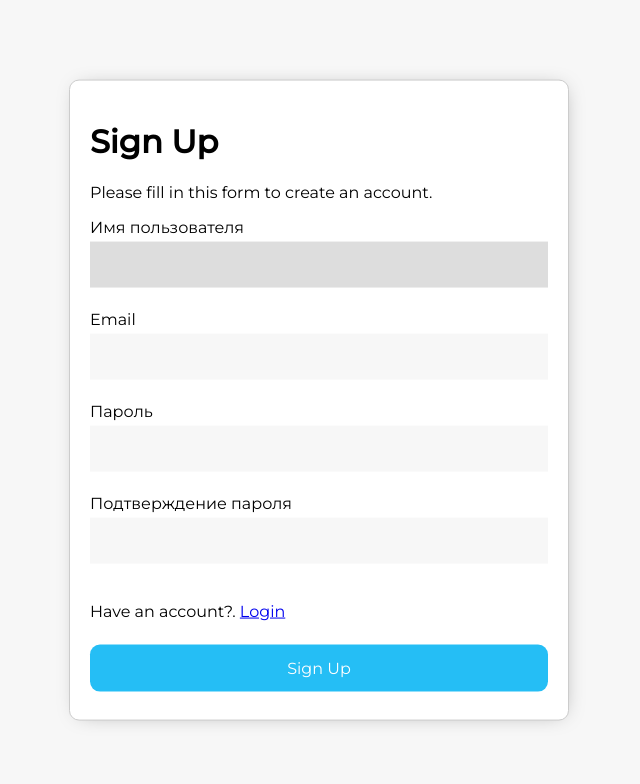
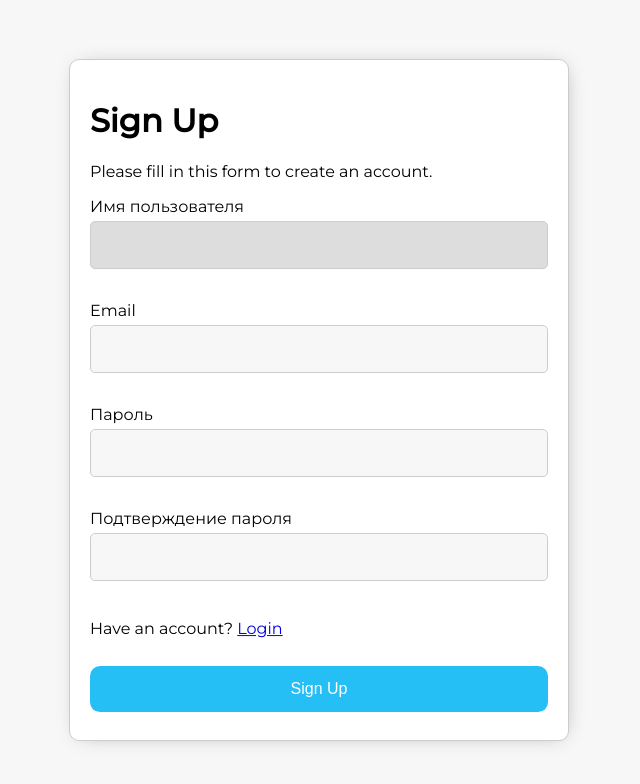
Before and after one commit to anvargram/grocery-store, a Django app: page /profile/registration/ in a window 1280 px wide. Shown: the top 784 px of the page, without its empty margins (321-961 px from the left). Run offline with Django 5.2, Linux system fonts and the light colour scheme.

Commit message:
пофиксил проблему с коммитом

```diff
--- a/diplomka/apps/profiles/templates/registration.html
+++ b/diplomka/apps/profiles/templates/registration.html
@@ -12,10 +12,12 @@
         body {
             font-family: Montserrat, Arial, Helvetica, sans-serif;
             background-color: #f7f7f7;
+            margin: 0;
+            padding: 0;
         }
 
         * {
-            box-sizing: border-box
+            box-sizing: border-box;
         }
 
         .container {
@@ -28,40 +30,22 @@
             border: 1px solid #ccc;
             border-radius: 10px;
             background: white;
-            -webkit-box-shadow: 2px 1px 21px -9px rgba(0, 0, 0, 0.38);
-            -moz-box-shadow: 2px 1px 21px -9px rgba(0, 0, 0, 0.38);
             box-shadow: 2px 1px 21px -9px rgba(0, 0, 0, 0.38);
         }
 
         input[type=text],
         input[type=email],
-        input[type=password] {
+        input[type=password],
+        input[type=phone],
+        select {
             width: 100%;
             padding: 15px;
             margin: 5px 0 22px 0;
             display: inline-block;
-            border: none;
+            border: 1px solid #ccc;
             background: #f7f7f7;
             font-family: Montserrat, Arial, Helvetica, sans-serif;
-        }
-
-        select {
-            width: 18%;
-            padding: 15px;
-            margin: 5px 0 22px 0;
-            display: inline-block;
-            border: none;
-            background: #f7f7f7;
-            font-family: Montserrat, Arial, Helvetica, sans-serif;
-        }
-
-        input[type=phone] {
-            width: 81%;
-            padding: 15px;
-            margin: 5px 0 22px 0;
-            display: inline-block;
-            border: none;
-            background: #f7f7f7;
+            border-radius: 5px;
         }
 
         input[type=text]:focus,
@@ -70,6 +54,16 @@
         select:focus {
             background-color: #ddd;
             outline: none;
+        }
+
+        .form-field {
+            margin-bottom: 10px;
+        }
+
+        .form-error {
+            color: red;
+            font-size: 0.9em;
+            margin-top: 5px;
         }
 
         button {
@@ -82,12 +76,15 @@
             width: 100%;
             opacity: 0.9;
             font-size: 16px;
-            font-family: Montserrat, Arial, Helvetica, sans-serif;
             border-radius: 10px;
         }
 
         button:hover {
             opacity: 1;
+        }
+
+        .clearfix {
+            margin-top: 20px;
         }
     </style>
 </head>
@@ -98,21 +95,22 @@
     <div class="container">
         <h1>Sign Up</h1>
         <p>Please fill in this form to create an account.</p>
+
         {% for field in form %}
-            <div>
-                {{ field.label }}
+            <div class="form-field">
+                <label for="{{ field.id_for_label }}">{{ field.label }}</label>
                 {{ field }}
+                {% for error in field.errors %}
+                    <div class="form-error">{{ error }}</div>
+                {% endfor %}
             </div>
-            {% for error in field.errors %}
-                <small style="color: red">{{ error }}</small>
-            {% endfor %}
         {% endfor %}
-        <p>Have an account?. <a href="{% url 'login' %}">Login</a></p>
+
+        <p>Have an account? <a href="{% url 'login' %}">Login</a></p>
         <div class="clearfix">
             <button type="submit" class="btn">Sign Up</button>
         </div>
     </div>
 </form>
 </body>
-
 </html>
--- a/diplomka/apps/profiles/views.py
+++ b/diplomka/apps/profiles/views.py
@@ -13,7 +13,7 @@ def user_register(request):
         if form.is_valid():
             form.save()
             messages.success(request, "Вы успешно зарегистрировались!")
-            return redirect('login.html')
+            return redirect('login')
         else:
             messages.error(request, "Вы что то напутали.")
     else:
```
Also changed, not shown: diplomka/db.sqlite3.
